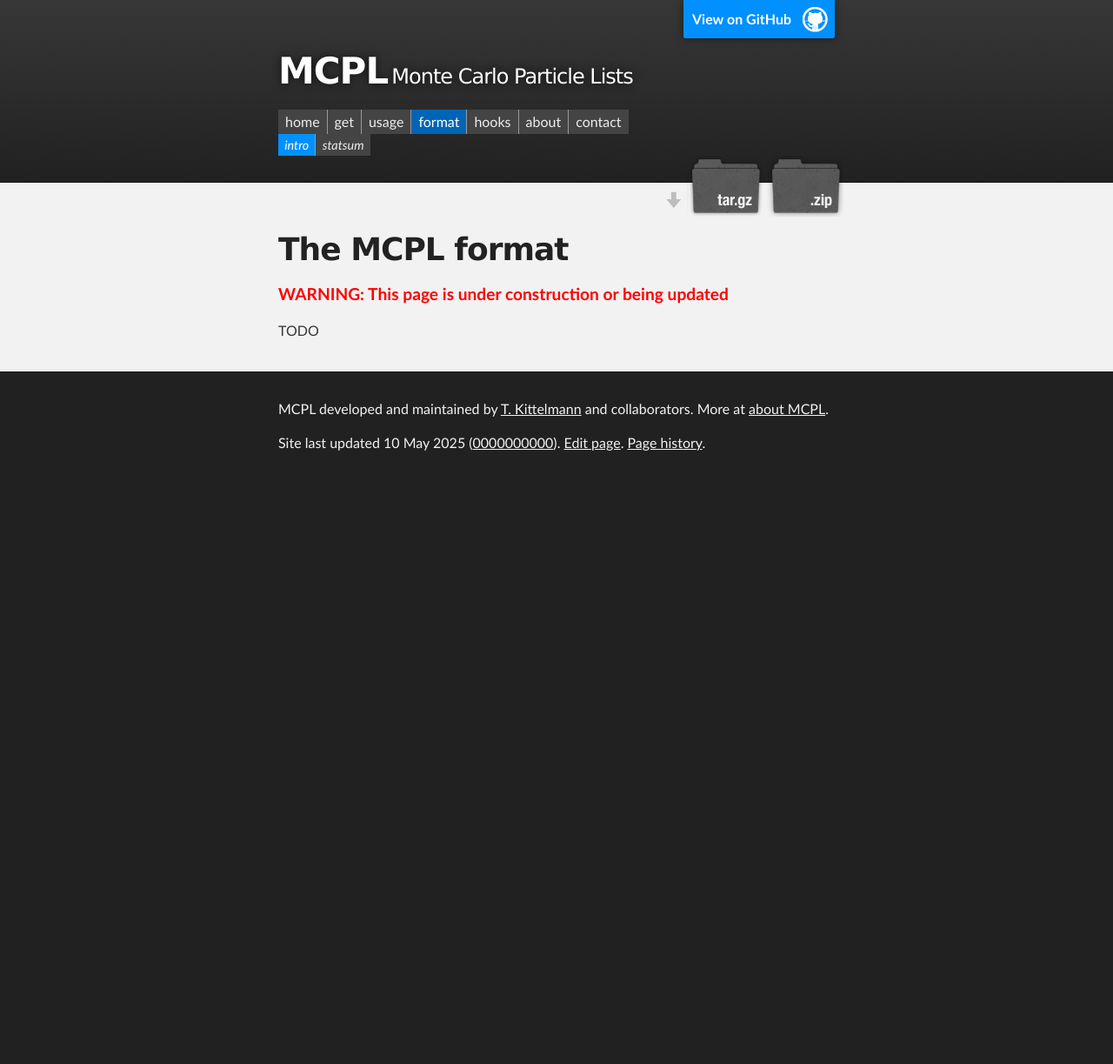
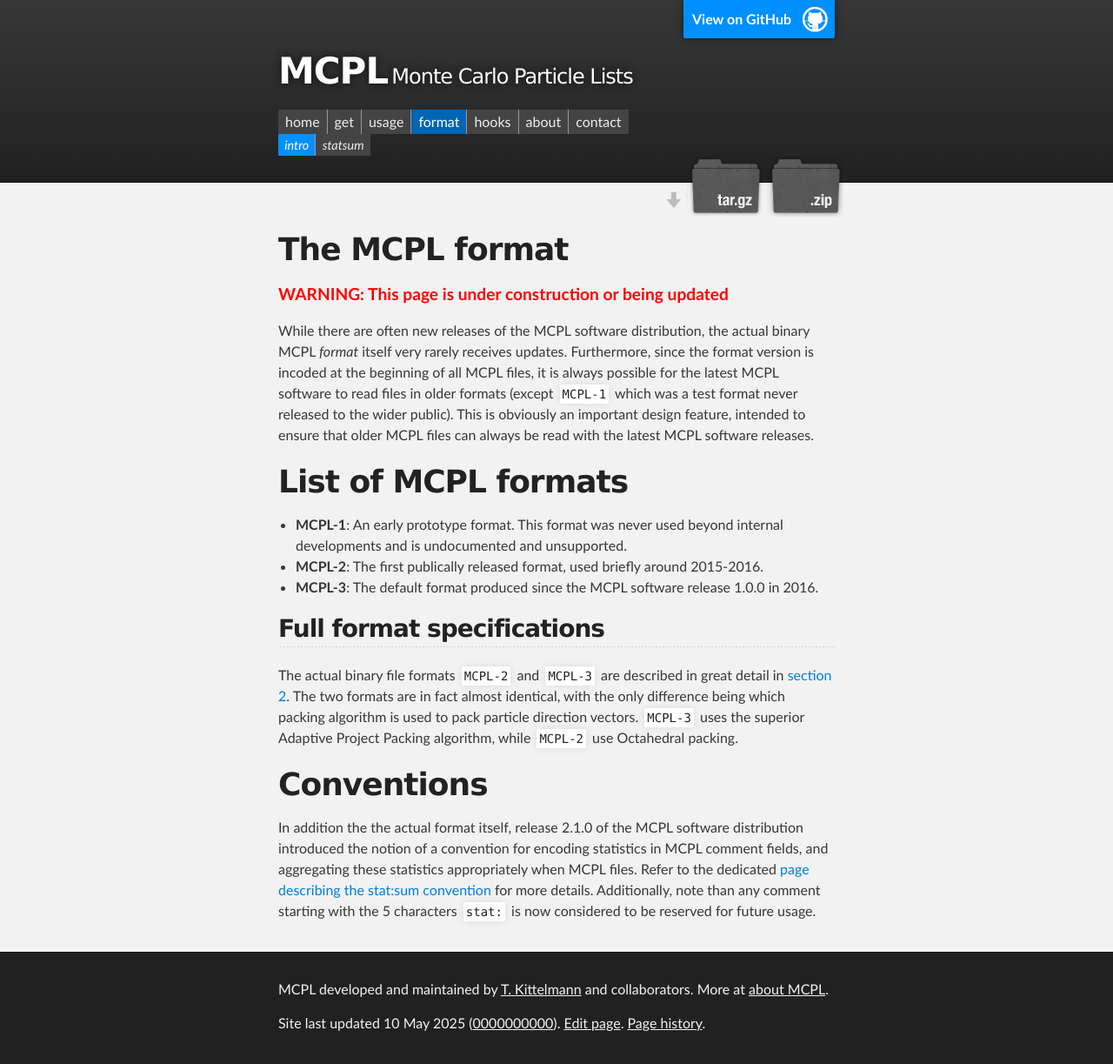
Before and after one commit to mctools/mcpl, a Jekyll site: the page built from format.md, in a window 1280 px wide. Shown: the whole page at 87% size. Built offline with Jekyll 4.4.1, drawn with Linux system fonts in a browser that asks for light colours; before the commit the page ends 900 px from its top, so only the background shows below that.

Commit message:
Work on new format page

```diff
--- a/format.md
+++ b/format.md
@@ -4,4 +4,19 @@ underconstruction: true
 weight: 10
 ---
 
-TODO
+While there are often new releases of the MCPL software distribution, the actual binary MCPL *format* itself very rarely receives updates. Furthermore, since the format version is incoded at the beginning of all MCPL files, it is always possible for the latest MCPL software to read files in older formats (except `MCPL-1` which was a test format never released to the wider public). This is obviously an important design feature, intended to ensure that older MCPL files can always be read with the latest MCPL software releases.
+
+# List of MCPL formats
+
+* **MCPL-1**: An early prototype format. This format was never used beyond internal developments and is undocumented and unsupported.
+* **MCPL-2**: The first publically released format, used briefly around 2015-2016.
+* **MCPL-3**: The default format produced since the MCPL software release 1.0.0 in 2016.
+
+## Full format specifications
+
+The actual binary file formats `MCPL-2` and `MCPL-3` are described in great detail in {% include linkpaper.html linkname="section 2" section=2 %}. The two formats are in fact almost identical, with the only difference being which packing algorithm is used to pack particle direction vectors. `MCPL-3` uses the superior Adaptive Project Packing algorithm, while `MCPL-2` use Octahedral packing.
+
+
+# Conventions
+
+In addition the the actual format itself, release 2.1.0 of the MCPL software distribution introduced the notion of a convention for encoding statistics in MCPL comment fields, and aggregating these statistics appropriately when MCPL files. Refer to the dedicated [page describing the stat:sum convention](LOCAL:format_statsum/) for more details. Additionally, note than any comment starting with the 5 characters `stat:` is now considered to be reserved for future usage.
```
